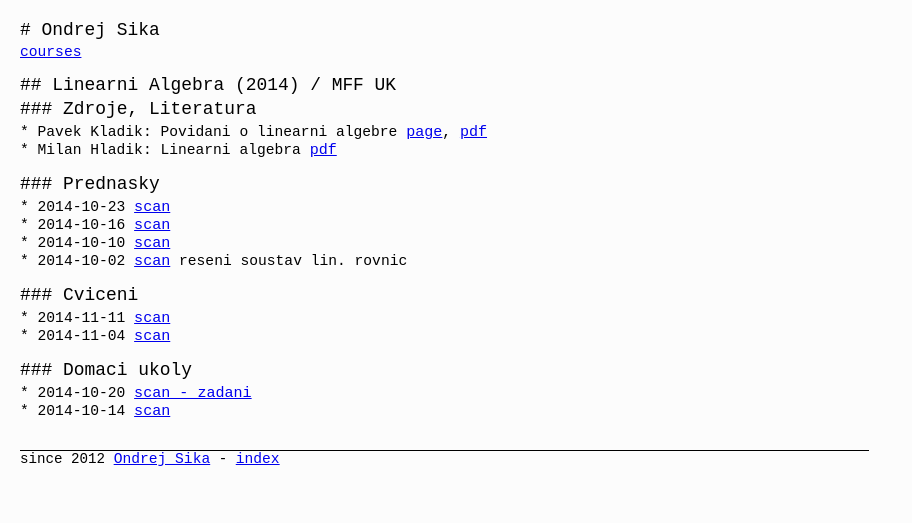
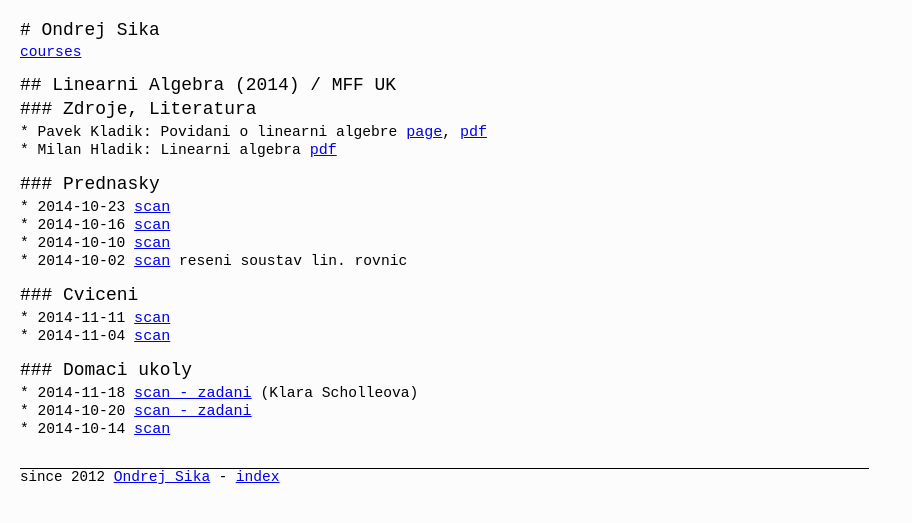
Before and after one commit to ondrejsika/ondrejsika.com, a Jekyll site: the page built from edu/mff/courses/2014-linearni-algebra.md, in a window 1280 px wide. Shown: the top 523 px of the page, without its empty margins (0-912 px from the left). Built offline with Jekyll 4.4.1, drawn with Linux system fonts in a browser that asks for light colours; Markdown is read by kramdown in place of the engine named in the settings; comment, search, counter and statistics services are not loaded.

Commit message:
add la zadani du

```diff
--- a/edu/mff/courses/2014-linearni-algebra.md
+++ b/edu/mff/courses/2014-linearni-algebra.md
@@ -26,5 +26,6 @@
 
 ### Domaci ukoly
 
+* 2014-11-18 [scan - zadani](http://notes.drive.ondrejsika.com/mff/2014/linearni-algebra-domaci-ukoly/2014-11-18-zadani.pdf) (Klara Scholleova)
 * 2014-10-20 [scan - zadani](http://notes.drive.ondrejsika.com/mff/2014/linearni-algebra-domaci-ukoly/2014-10-20-zadani.pdf)
 * 2014-10-14 [scan](http://notes.drive.ondrejsika.com/mff/2014/linearni-algebra-domaci-ukoly/2014-10-14.pdf)
```
